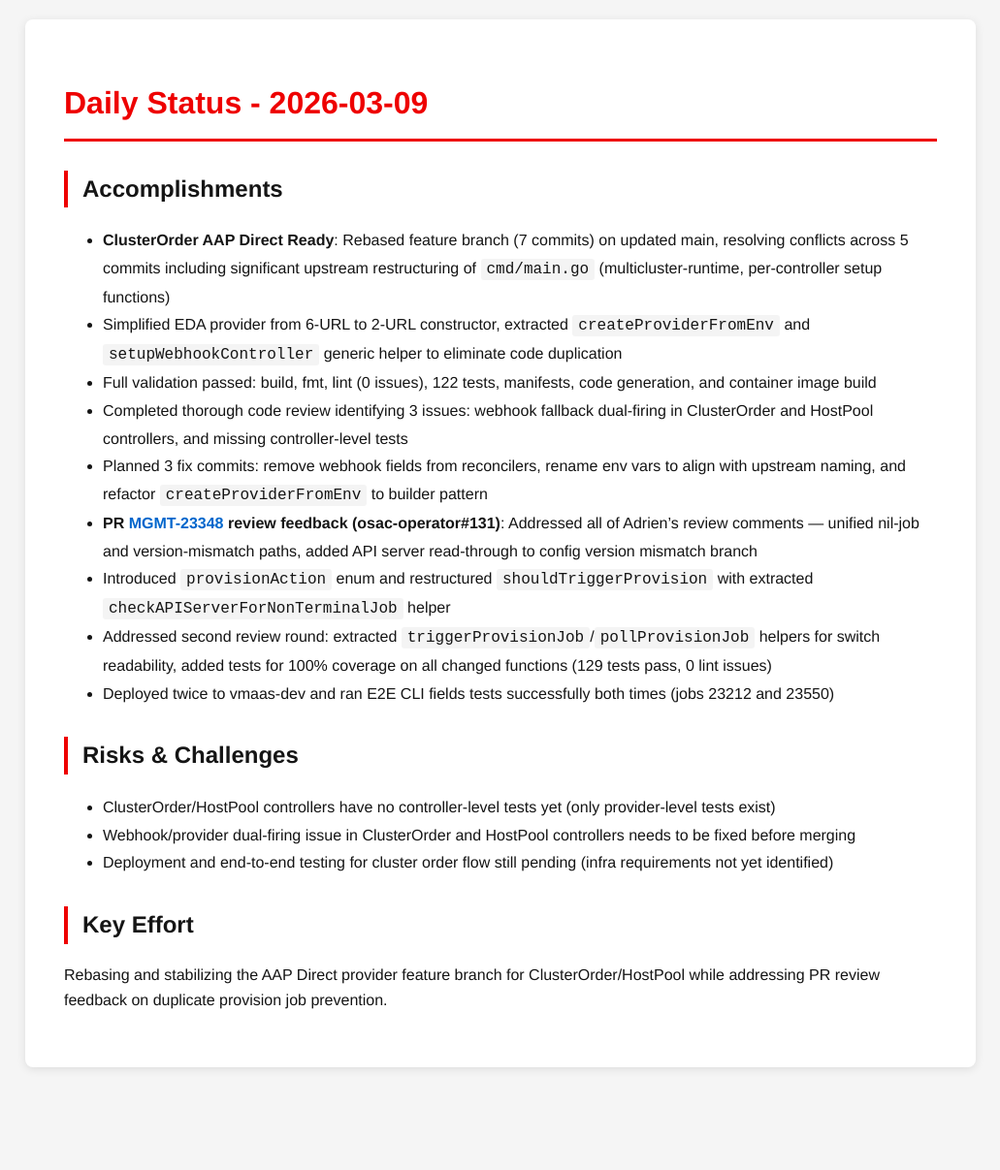
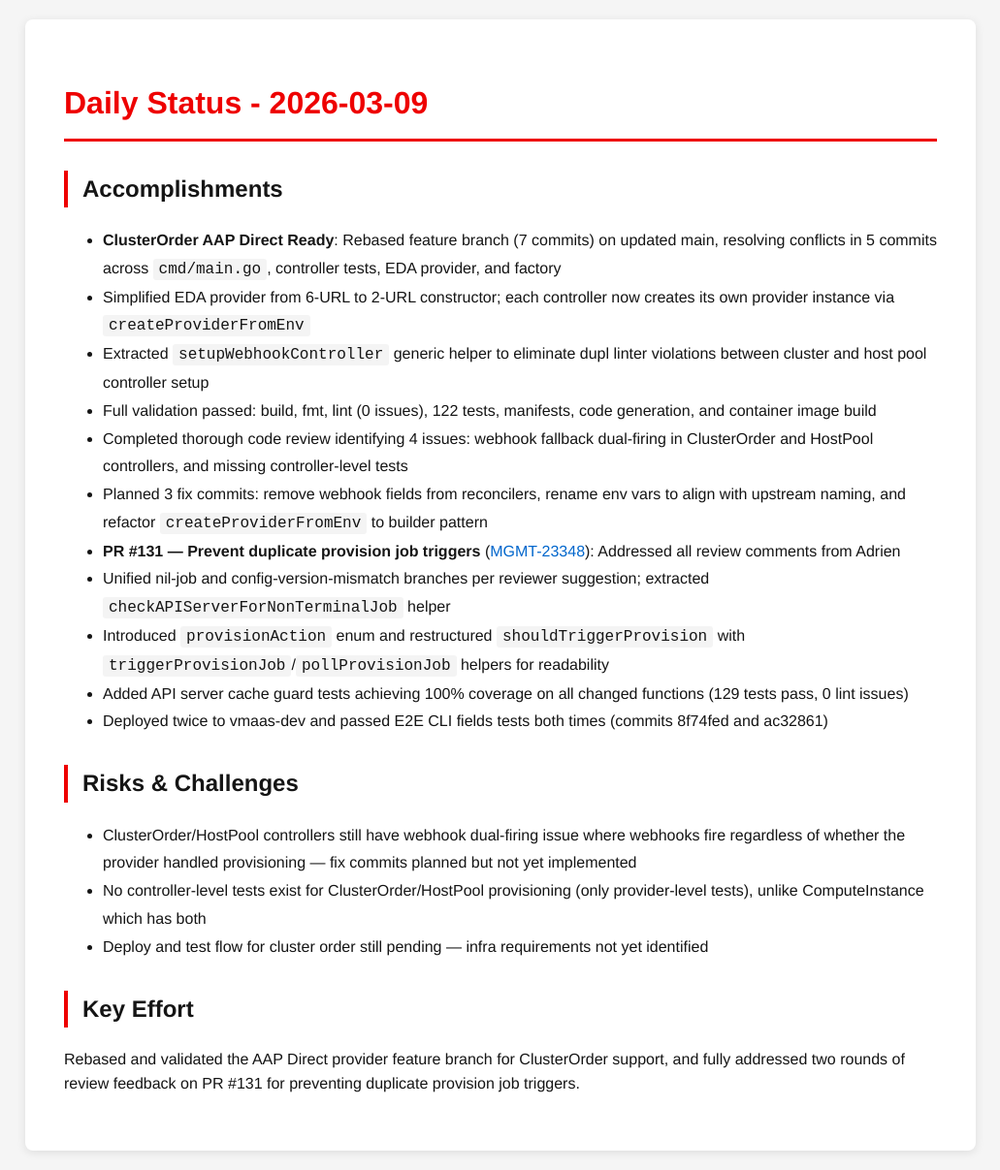
Before and after one commit to tzvatot/daily-status, a Jekyll site: the page built from 2026-03-09.md, in a window 1280 px wide. Shown: the whole page at 97% size, without its empty margins (124-1155 px from the left). Built offline with Jekyll 4.4.1, drawn with Linux system fonts in a browser that asks for light colours; before the commit the page ends 1121 px from its top, so only the background shows below that.

Commit message:
Daily status update - 2026-03-09

```diff
--- a/2026-03-09.md
+++ b/2026-03-09.md
@@ -7,20 +7,25 @@ date: 2026-03-09
 # Daily Status - 2026-03-09
 
 ## Accomplishments
-- **ClusterOrder AAP Direct Ready**: Rebased feature branch (7 commits) on updated main, resolving conflicts across 5 commits including significant upstream restructuring of `cmd/main.go` (multicluster-runtime, per-controller setup functions)
-- Simplified EDA provider from 6-URL to 2-URL constructor, extracted `createProviderFromEnv` and `setupWebhookController` generic helper to eliminate code duplication
+
+- **ClusterOrder AAP Direct Ready**: Rebased feature branch (7 commits) on updated main, resolving conflicts in 5 commits across `cmd/main.go`, controller tests, EDA provider, and factory
+- Simplified EDA provider from 6-URL to 2-URL constructor; each controller now creates its own provider instance via `createProviderFromEnv`
+- Extracted `setupWebhookController` generic helper to eliminate dupl linter violations between cluster and host pool controller setup
 - Full validation passed: build, fmt, lint (0 issues), 122 tests, manifests, code generation, and container image build
-- Completed thorough code review identifying 3 issues: webhook fallback dual-firing in ClusterOrder and HostPool controllers, and missing controller-level tests
+- Completed thorough code review identifying 4 issues: webhook fallback dual-firing in ClusterOrder and HostPool controllers, and missing controller-level tests
 - Planned 3 fix commits: remove webhook fields from reconcilers, rename env vars to align with upstream naming, and refactor `createProviderFromEnv` to builder pattern
-- **PR [MGMT-23348](https://issues.redhat.com/browse/MGMT-23348) review feedback (osac-operator#131)**: Addressed all of Adrien's review comments — unified nil-job and version-mismatch paths, added API server read-through to config version mismatch branch
-- Introduced `provisionAction` enum and restructured `shouldTriggerProvision` with extracted `checkAPIServerForNonTerminalJob` helper
-- Addressed second review round: extracted `triggerProvisionJob`/`pollProvisionJob` helpers for switch readability, added tests for 100% coverage on all changed functions (129 tests pass, 0 lint issues)
-- Deployed twice to vmaas-dev and ran E2E CLI fields tests successfully both times (jobs 23212 and 23550)
+- **PR #131 — Prevent duplicate provision job triggers** ([MGMT-23348](https://issues.redhat.com/browse/MGMT-23348)): Addressed all review comments from Adrien
+- Unified nil-job and config-version-mismatch branches per reviewer suggestion; extracted `checkAPIServerForNonTerminalJob` helper
+- Introduced `provisionAction` enum and restructured `shouldTriggerProvision` with `triggerProvisionJob`/`pollProvisionJob` helpers for readability
+- Added API server cache guard tests achieving 100% coverage on all changed functions (129 tests pass, 0 lint issues)
+- Deployed twice to vmaas-dev and passed E2E CLI fields tests both times (commits 8f74fed and ac32861)
 
 ## Risks & Challenges
-- ClusterOrder/HostPool controllers have no controller-level tests yet (only provider-level tests exist)
-- Webhook/provider dual-firing issue in ClusterOrder and HostPool controllers needs to be fixed before merging
-- Deployment and end-to-end testing for cluster order flow still pending (infra requirements not yet identified)
+
+- ClusterOrder/HostPool controllers still have webhook dual-firing issue where webhooks fire regardless of whether the provider handled provisioning — fix commits planned but not yet implemented
+- No controller-level tests exist for ClusterOrder/HostPool provisioning (only provider-level tests), unlike ComputeInstance which has both
+- Deploy and test flow for cluster order still pending — infra requirements not yet identified
 
 ## Key Effort
-Rebasing and stabilizing the AAP Direct provider feature branch for ClusterOrder/HostPool while addressing PR review feedback on duplicate provision job prevention.
+
+Rebased and validated the AAP Direct provider feature branch for ClusterOrder support, and fully addressed two rounds of review feedback on PR #131 for preventing duplicate provision job triggers.
```
